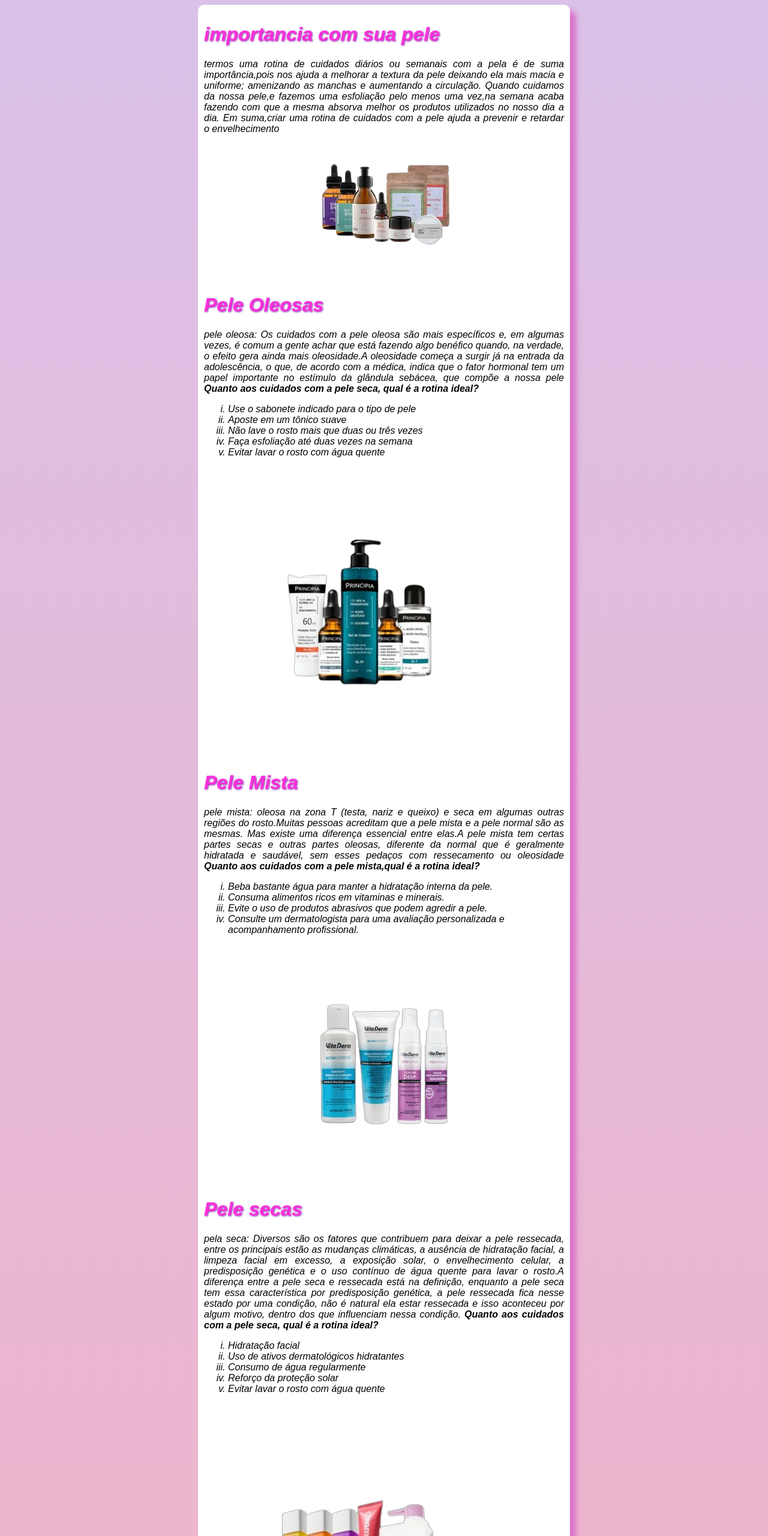
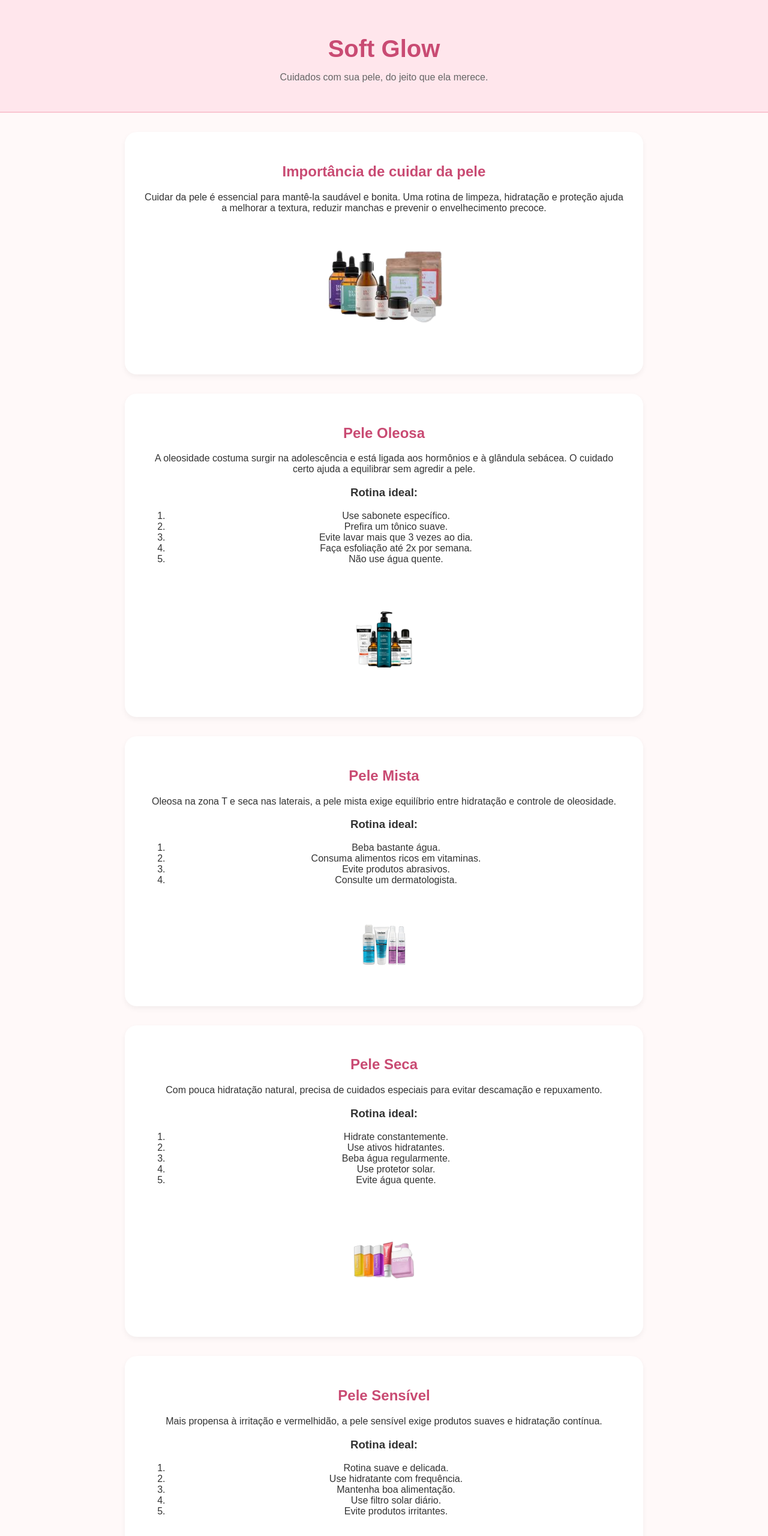
Before and after one commit to leandrinn777/soft-glow, a plain HTML site: page index.html in a window 1280 px wide. Shown: the top 2560 px of the page at 60% size. Drawn offline with Linux system fonts and the light colour scheme.

Commit message:
Troquei os codicos e add Novos
Novos codicos foram add e mexidos

```diff
--- a/index.html
+++ b/index.html
@@ -3,76 +3,87 @@
 <head>
   <meta charset="UTF-8">
   <meta name="viewport" content="width=device-width, initial-scale=1.0">
-    <title>soft glow</title>
+  <title>Soft Glow</title>
   <link rel="stylesheet" href="style.css">
   <link rel="shortcut icon" href="cosmetic.png" type="image/x-icon">
+</head>
 
+<body>
+  <header class="topo">
+    <h1>Soft Glow</h1>
+    <p class="subtitulo">Cuidados com sua pele, do jeito que ela merece.</p>
 
-</head>
-<body>
-
+  </header>
 
   <main>
-       <h1>importancia com sua pele</h1>
-       <p>termos uma rotina de cuidados diários ou semanais com a pela é de suma importância,pois nos ajuda a melhorar a textura da pele deixando ela mais macia e uniforme; amenizando as manchas e aumentando a circulação. Quando cuidamos da nossa pele,e fazemos uma esfoliação pelo menos uma vez,na semana acaba fazendo com que a mesma absorva melhor os produtos utilizados no nosso dia a dia. Em suma,criar uma rotina de cuidados com a pele ajuda a prevenir e retardar o envelhecimento</p>
-       <div style="text-align: center;">
-        <img src="kit-removebg-preview.png" alt="">
-       </div>
+    <section class="intro">
+      <h2>Importância de cuidar da pele</h2>
+      <p>Cuidar da pele é essencial para mantê-la saudável e bonita. Uma rotina de limpeza, hidratação e proteção ajuda a melhorar a textura, reduzir manchas e prevenir o envelhecimento precoce.</p>
+      <img src="kit-removebg-preview.png" alt="Kit de cuidados com a pele">
+    </section>
 
-
-     <h1>Pele Oleosas</h1>
-     <p>pele oleosa: Os cuidados com a pele oleosa são mais específicos e, em algumas vezes, é comum a gente achar que está fazendo algo benéfico quando, na verdade, o efeito gera ainda mais oleosidade.A oleosidade começa a surgir já na entrada da adolescência, o que, de acordo com a médica, indica que o fator hormonal tem um papel importante no estímulo da glândula sebácea, que compõe a nossa pele
-    <strong>Quanto aos cuidados com a pele seca, qual é a rotina ideal?</strong><br>
-    <ol type="i">
-       <li>Use o sabonete indicado para o tipo de pele </li>
-
-       <li> Aposte em um tônico suave</li>
-
-        <li>Não lave o rosto mais que duas ou três vezes</li>
-
-        <li>Faça esfoliação até duas vezes na semana</li>
-
-        <li>Evitar lavar o rosto com água quente</li>
+    <section class="pele">
+      <h2>Pele Oleosa</h2>
+      <p>A oleosidade costuma surgir na adolescência e está ligada aos hormônios e à glândula sebácea. O cuidado certo ajuda a equilibrar sem agredir a pele.</p>
+      <h3>Rotina ideal:</h3>
+      <ol>
+        <li>Use sabonete específico.</li>
+        <li>Prefira um tônico suave.</li>
+        <li>Evite lavar mais que 3 vezes ao dia.</li>
+        <li>Faça esfoliação até 2x por semana.</li>
+        <li>Não use água quente.</li>
       </ol>
 
-<img src="pele_oliosa-removebg-preview.png" alt="Pele">
+      <img src="pele_oliosa-removebg-preview.png" alt="Pele oleosa">
+    </section>
 
-<h1>Pele Mista</h1>
-<p>pele mista: oleosa na zona T (testa, nariz e queixo) e seca em algumas outras regiões do rosto.Muitas pessoas acreditam que a pele mista e a pele normal são as mesmas. Mas existe uma diferença essencial entre elas.A pele mista tem certas partes secas e outras partes oleosas, diferente da normal que é geralmente hidratada e saudável, sem esses pedaços com ressecamento ou oleosidade <strong>Quanto aos cuidados com a pele mista,qual é a rotina ideal?</strong><br>
-    <ol type="i">
-        <li>Beba bastante água para manter a hidratação interna da pele.</li>
-        <li>Consuma alimentos ricos em vitaminas e minerais.</li>
-        <li>Evite o uso de produtos abrasivos que podem agredir a pele.</li>
-        <li>Consulte um dermatologista para uma avaliação personalizada e acompanhamento profissional.</li>
+    <section class="pele">
+      <h2>Pele Mista</h2>
+      <p>Oleosa na zona T e seca nas laterais, a pele mista exige equilíbrio entre hidratação e controle de oleosidade.</p>
+      <h3>Rotina ideal:</h3>
+      <ol>
+        <li>Beba bastante água.</li>
+        <li>Consuma alimentos ricos em vitaminas.</li>
+        <li>Evite produtos abrasivos.</li>
+        <li>Consulte um dermatologista.</li>
       </ol>
- <img src="mista-removebg-preview.png" alt="">
 
-    <h1>Pele secas</h1>
-    <p>pela seca: Diversos são os fatores que contribuem para deixar a pele ressecada, entre os principais estão as mudanças climáticas, a ausência de hidratação facial, a limpeza facial em excesso, a exposição solar, o envelhecimento celular, a predisposição genética e o uso contínuo de água quente para lavar o rosto.A diferença entre a pele seca e ressecada está na definição, enquanto a pele seca tem essa característica por predisposição genética, a pele ressecada fica nesse estado por uma condição, não é natural ela estar ressecada e isso aconteceu por algum motivo, dentro dos que influenciam nessa condição.
-        <strong>Quanto aos cuidados com a pele seca, qual é a rotina ideal?</strong>
-        <ol type="i">
-            <li>Hidratação facial</li>
-            <li>Uso de ativos dermatológicos hidratantes</li>
-            <li>Consumo de água regularmente</li>
-            <li>Reforço da proteção solar</li>
-            <li>Evitar lavar o rosto com água quente</li>
-        </ol> </p>
-        <img src="pele_seca-removebg-preview.png" alt="secas">
-        <h1>Pele sensivel</h1>
-        <p>pele sensível: Quando a pele apresenta sintomas como manchas vermelhas, coceira, repuxamento, irritação, queimação, descamação ou feridas aparentes em qualquer hora do dia, ela é caracterizada como pele sensível.O processo de sensibilização é causado pela fragilização da barreira lipídica, que deixa a proteção da pele prejudicada. Com isso, acontece a contaminação da cútis por agentes externos. E para lutar contra isso, a pele responde de forma imune, o que provoca os fatores citados acima. <strong>Quanto aos cuidados com a pele sensível,qual é a rotina ideal? </strong></p>
+      <img src="mista-removebg-preview.png" alt="Pele mista">
+    </section>
+
+    <section class="pele">
+      <h2>Pele Seca</h2>
+      <p>Com pouca hidratação natural, precisa de cuidados especiais para evitar descamação e repuxamento.</p>
+      <h3>Rotina ideal:</h3>
       <ol>
-    <li>- Siga uma rotina de cuidados </li>
-     <li>Use hidratante constantemente</li>
-     <li>Alimentação</li>
-     <li>Filtro solar diariamente</li>
-     <li>- Atenção aos produtos (saber quais os indicados e quais os podem piorar a sensibilidade da pele)</li>
+        <li>Hidrate constantemente.</li>
+        <li>Use ativos hidratantes.</li>
+        <li>Beba água regularmente.</li>
+        <li>Use protetor solar.</li>
+        <li>Evite água quente.</li>
       </ol>
-</p>
- <img src="sensivel-removebg-preview.png" alt="mista">
 
+      <img src="pele_seca-removebg-preview.png" alt="Pele seca">
+    </section>
 
+    <section class="pele">
+      <h2>Pele Sensível</h2>
+      <p>Mais propensa à irritação e vermelhidão, a pele sensível exige produtos suaves e hidratação contínua.</p>
+      <h3>Rotina ideal:</h3>
+      <ol>
+        <li>Rotina suave e delicada.</li>
+        <li>Use hidratante com frequência.</li>
+        <li>Mantenha boa alimentação.</li>
+        <li>Use filtro solar diário.</li>
+        <li>Evite produtos irritantes.</li>
+      </ol>
 
+      <img src="sensivel-removebg-preview.png" alt="Pele sensível">
+    </section>
   </main>
 
+  <footer>
+    <p>© 2025 Soft Glow — Todos os direitos reservados.</p>
+  </footer>
 </body>
 </html>
--- a/style.css
+++ b/style.css
@@ -1,33 +1,87 @@
-*{
-    font-family:Arial, Helvetica, sans-serif;
-    font-size: 17x;
-    font-style: italic;
+body {
+    font-family: "Poppins", sans-serif;
+    background-color: #fff9f9;
+    color: #333;
+    margin: 0;
+    padding: 0;
+  }
 
+  header {
+    text-align: center;
+    background-color: #ffe6ec;
+    padding: 2rem 1rem;
+    border-bottom: 2px solid #f9c5d1;
+  }
 
+  h1 {
+    font-size: 2.5rem;
+    color: #c94b73;
+    margin-bottom: 0.3rem;
+  }
 
+  .subtitulo {
+    color: #666;
+    font-size: 1rem;
   }
-body{
-    background-image:linear-gradient(to bottom, #DAC1E8,#F5B0C2)
 
+  .menu {
+    margin-top: 1rem;
+  }
 
+  .btn {
+    background-color: #c94b73;
+    color: white;
+    border: none;
+    border-radius: 25px;
+    padding: 0.6rem 1.2rem;
+    margin: 0.3rem;
+    cursor: pointer;
+    transition: 0.3s;
   }
-main{
-    background-color: white;
-    width: 600px;
-    border-radius: 10px ;
-    box-shadow: 10px 10px 10px#DB70CA;
-    padding: 10px;
-    margin: auto;
 
+  .btn:hover {
+    background-color: #a93a5c;
   }
-h1{
-    color:#ff2fdc;
 
-    text-shadow: 1px 1px 3px #7f1ba7;
+  .intro, .pele {
+    max-width: 800px;
+    margin: 2rem auto;
+    text-align: center;
+    background: #fff;
+    padding: 2rem;
+    border-radius: 20px;
+    box-shadow: 0 4px 10px rgba(0,0,0,0.05);
   }
-h2{
-    color: #8b1ab8;
+
+  h2 {
+    color: #c94b73;
   }
-p{
-    text-align: justify;
+
+  img {
+    width: 200px;
+    margin-top: 1rem;
   }
+
+  .btn-vermais {
+    background-color: #fff;
+    border: 2px solid #c94b73;
+    color: #c94b73;
+    border-radius: 25px;
+    padding: 0.5rem 1rem;
+    margin-top: 1rem;
+    cursor: pointer;
+    transition: 0.3s;
+  }
+
+  .btn-vermais:hover {
+    background-color: #c94b73;
+    color: #fff;
+  }
+
+  footer {
+    background-color: #ffe6ec;
+    text-align: center;
+    padding: 1rem;
+    font-size: 0.9rem;
+    color: #666;
+  }
```
Lines whose indentation alone changed are shown as unchanged.
